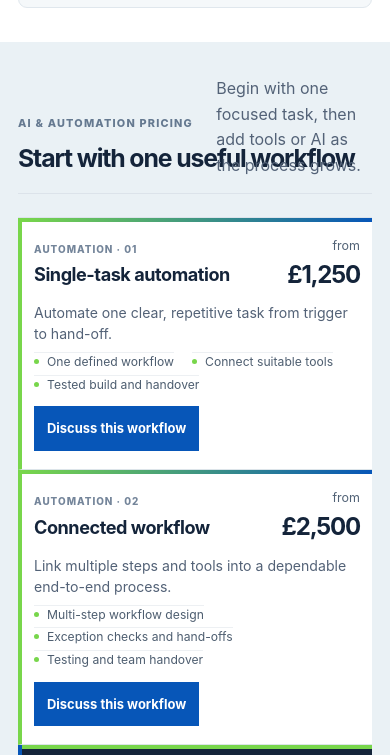
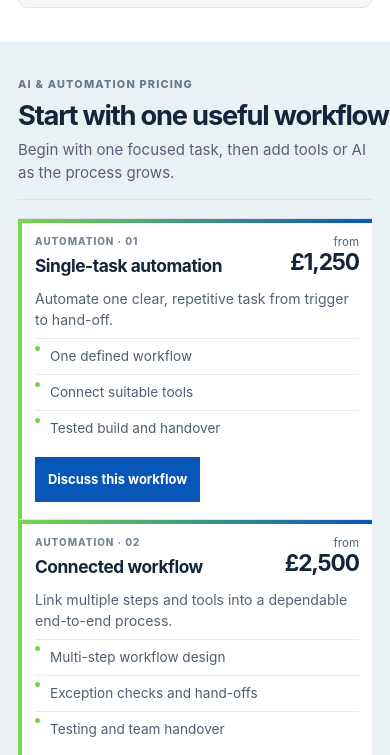
Before and after one commit to Tooth10/bytemysystem-site, a plain HTML site: page index.html in a window 390 px wide. Shown: the part 3560-4315 px from the top of the page. Drawn offline with Linux system fonts and the light colour scheme.

Commit message:
Fix mobile pricing section layout

```diff
--- a/index.html
+++ b/index.html
@@ -1200,6 +1200,24 @@
 
     #automation-feature .browser-hero.automation-preview{display:block;min-height:220px;padding:22px 8px 20px}
     #automation-feature .automation-screen{width:100%;max-width:none}
+
+    @media(max-width:700px){
+      #pricing .pricing-heading{display:flex;flex-direction:column;align-items:flex-start;gap:9px;padding-bottom:15px;margin:0 0 18px}
+      #pricing .pricing-heading h2{font-size:clamp(1.7rem,7vw,2.2rem);line-height:1.08;max-width:100%;overflow-wrap:normal}
+      #pricing .pricing-heading p{font-size:.94rem;line-height:1.5;text-align:left;max-width:none;margin:0}
+      #pricing .pricing-card{grid-template-columns:minmax(0,1fr) auto;align-items:start;gap:11px 12px;padding:17px 13px}
+      #pricing .pricing-ident{min-width:0}
+      #pricing .pricing-ident h3{font-size:1.08rem;line-height:1.2;overflow-wrap:anywhere}
+      #pricing .pricing-card .package-price{max-width:108px;font-size:.72rem;line-height:1.2}
+      #pricing .pricing-card .package-price strong{font-size:1.42rem;line-height:1.05}
+      #pricing .pricing-card .pricing-scope{grid-column:1/-1;grid-row:2;min-width:0}
+      #pricing .pricing-card .pricing-scope ul{display:grid;grid-template-columns:minmax(0,1fr);gap:0}
+      #pricing .pricing-card .pricing-scope li{padding:8px 0 8px 15px;border-top:1px solid #e7ebee;font-size:.85rem;line-height:1.4}
+      #pricing .pricing-card .package-link{grid-column:1/-1;grid-row:3;justify-self:start;margin:0}
+      #pricing .pricing-card .package-price.quote-price{max-width:115px;font-size:.95rem;line-height:1.2;text-align:right}
+      #pricing .pricing-notes{display:flex;flex-direction:column;gap:7px}
+      #pricing .pricing-notes .vat-note{margin-top:2px;padding-top:9px}
+    }
 </style>
 </head>
 
```
